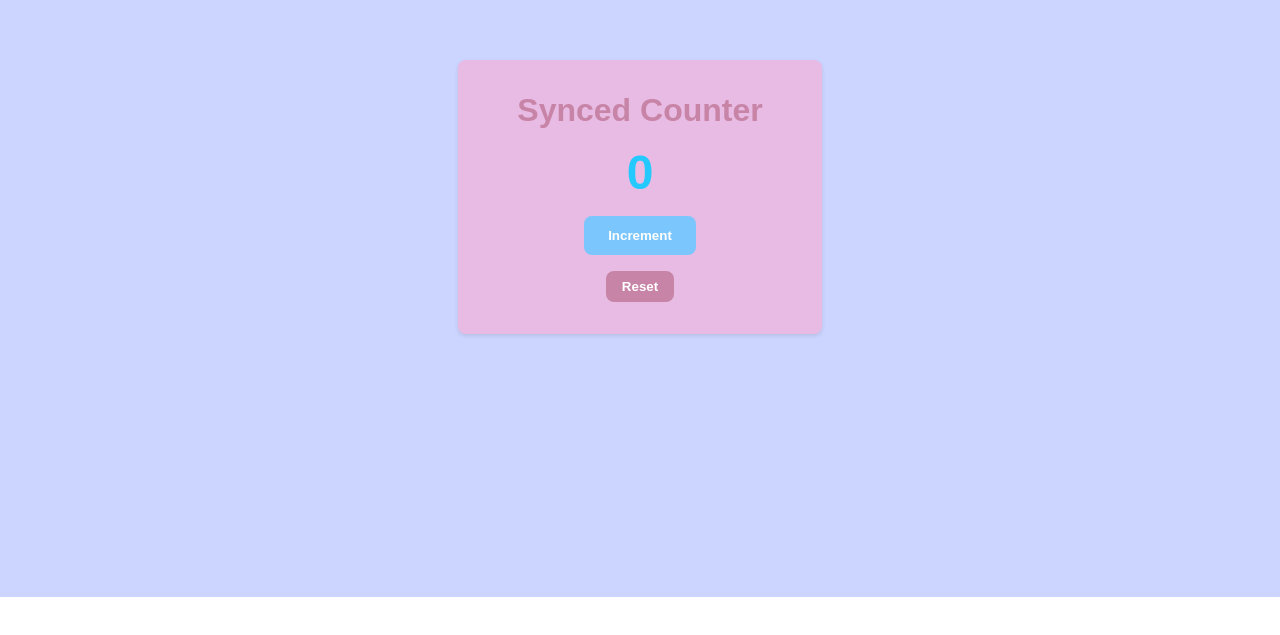
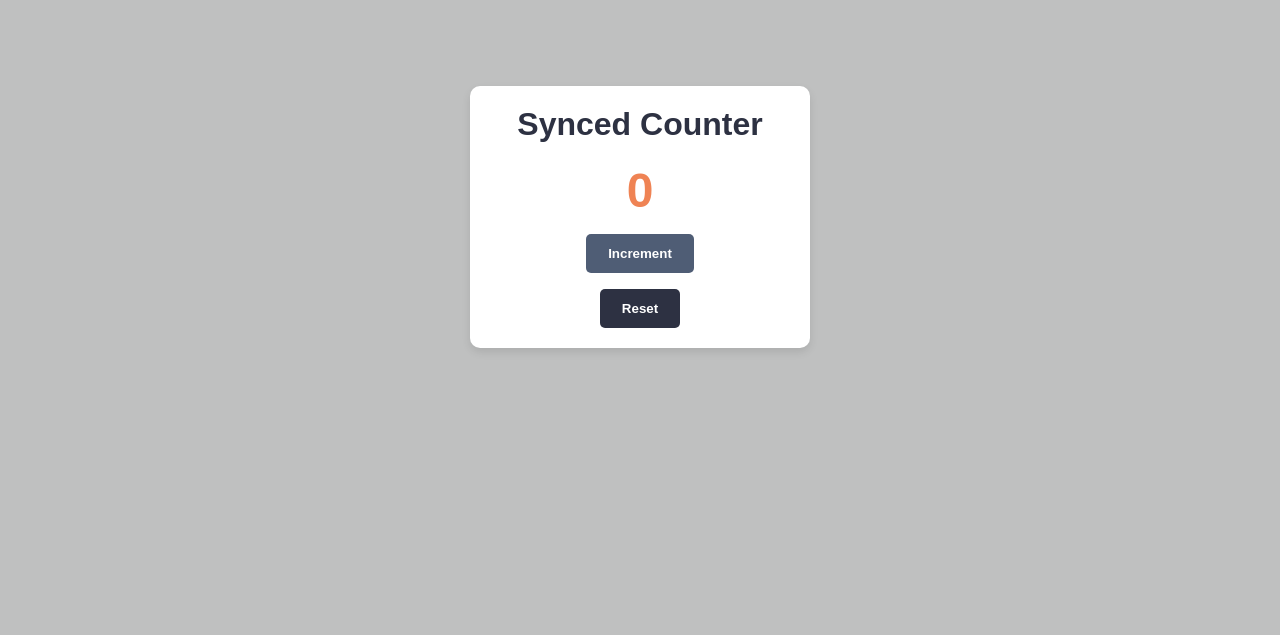
Before and after one commit to AmarnathCJD/SyncTab, a React (Create React App) app: page / in a window 1280 px wide. Shown: the part 203-838 px from the top of the page. Before the commit the page ends 800 px from the top, so only its background shows below. Built offline with nearby package versions, Linux system fonts and the light colour scheme; no server answers.

Commit message:
Update background colors and styles in CounterApp component in App.js

```diff
--- a/src/App.js
+++ b/src/App.js
@@ -45,20 +45,21 @@ const CounterApp = () => {
     return (
         <div
             style={{
-                background: "#ccd5ff",
+                background: "#BFC0C0",
                 minHeight: "100vh",
                 display: "flex",
                 alignItems: "center",
                 justifyContent: "center",
-                fontFamily: "Arial, sans-serif",
+                fontFamily: "'Arial', sans-serif",
+                padding: "20px",
             }}
         >
             <div
                 style={{
-                    background: "#e7bbe3",
-                    padding: "2rem",
-                    borderRadius: "0.5rem",
-                    boxShadow: "0 2px 4px rgba(0, 0, 0, 0.1)",
+                    background: "#FFFFFF",
+                    padding: "20px",
+                    borderRadius: "10px",
+                    boxShadow: "0 4px 8px rgba(0, 0, 0, 0.1)",
                     textAlign: "center",
                     width: "300px",
                 }}
@@ -67,8 +68,9 @@ const CounterApp = () => {
                     style={{
                         fontSize: "2rem",
                         fontWeight: "bold",
-                        color: "#c884a6",
+                        color: "#2D3142",
                         margin: "0",
+                        marginBottom: "20px",
                     }}
                 >
                     Synced Counter
@@ -77,7 +79,7 @@ const CounterApp = () => {
                     style={{
                         fontSize: "3rem",
                         fontWeight: "bold",
-                        color: "#23c9ff",
+                        color: "#EF8354",
                         margin: "1rem 0",
                     }}
                 >
@@ -93,35 +95,39 @@ const CounterApp = () => {
                 >
                     <button
                         style={{
-                            background: "#7cc6fe",
-                            color: "#ffffff",
+                            background: "#4F5D75",
+                            color: "#FFFFFF",
                             border: "none",
                             fontWeight: "bold",
-                            padding: "0.75rem 1.5rem",
-                            borderRadius: "0.5rem",
+                            padding: "10px 20px",
+                            borderRadius: "5px",
                             cursor: "pointer",
                             transition: "background-color 0.3s",
+                            border: "2px solid transparent",
+                            fontFamily: "'Arial', sans-serif",
                         }}
                         onClick={handleIncrement}
-                        onMouseEnter={(e) => (e.target.style.background = "#23c9ff")}
-                        onMouseLeave={(e) => (e.target.style.background = "#7cc6fe")}
+                        onMouseEnter={(e) => (e.target.style.backgroundColor = "#FFFFFF", e.target.style.color = "#4F5D75")}
+                        onMouseLeave={(e) => (e.target.style.backgroundColor = "#4F5D75", e.target.style.color = "#FFFFFF")}
                     >
                         Increment
                     </button>
                     <button
                         style={{
-                            background: "#c884a6",
-                            color: "#ffffff",
+                            background: "#2D3142",
+                            color: "#FFFFFF",
                             border: "none",
                             fontWeight: "bold",
-                            padding: "0.5rem 1rem",
-                            borderRadius: "0.5rem",
+                            padding: "10px 20px",
+                            borderRadius: "5px",
                             cursor: "pointer",
                             transition: "background-color 0.3s",
+                            border: "2px solid transparent",
+                            fontFamily: "'Arial', sans-serif",
                         }}
                         onClick={handleReset}
-                        onMouseEnter={(e) => (e.target.style.background = "#e7bbe3")}
-                        onMouseLeave={(e) => (e.target.style.background = "#c884a6")}
+                        onMouseEnter={(e) => (e.target.style.backgroundColor = "#FFFFFF", e.target.style.color = "#2D3142")}
+                        onMouseLeave={(e) => (e.target.style.backgroundColor = "#2D3142", e.target.style.color = "#FFFFFF")}
                     >
                         Reset
                     </button>
```
